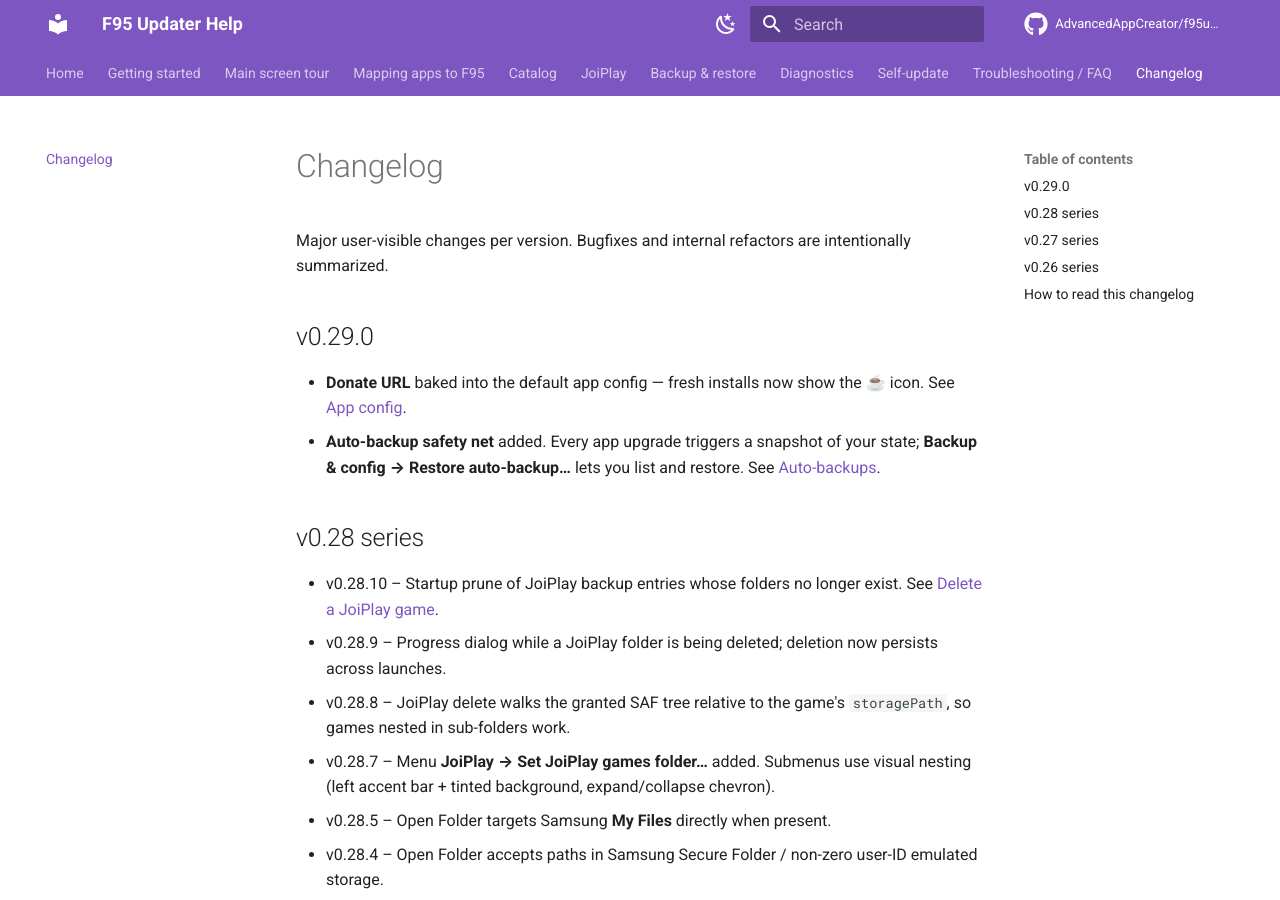
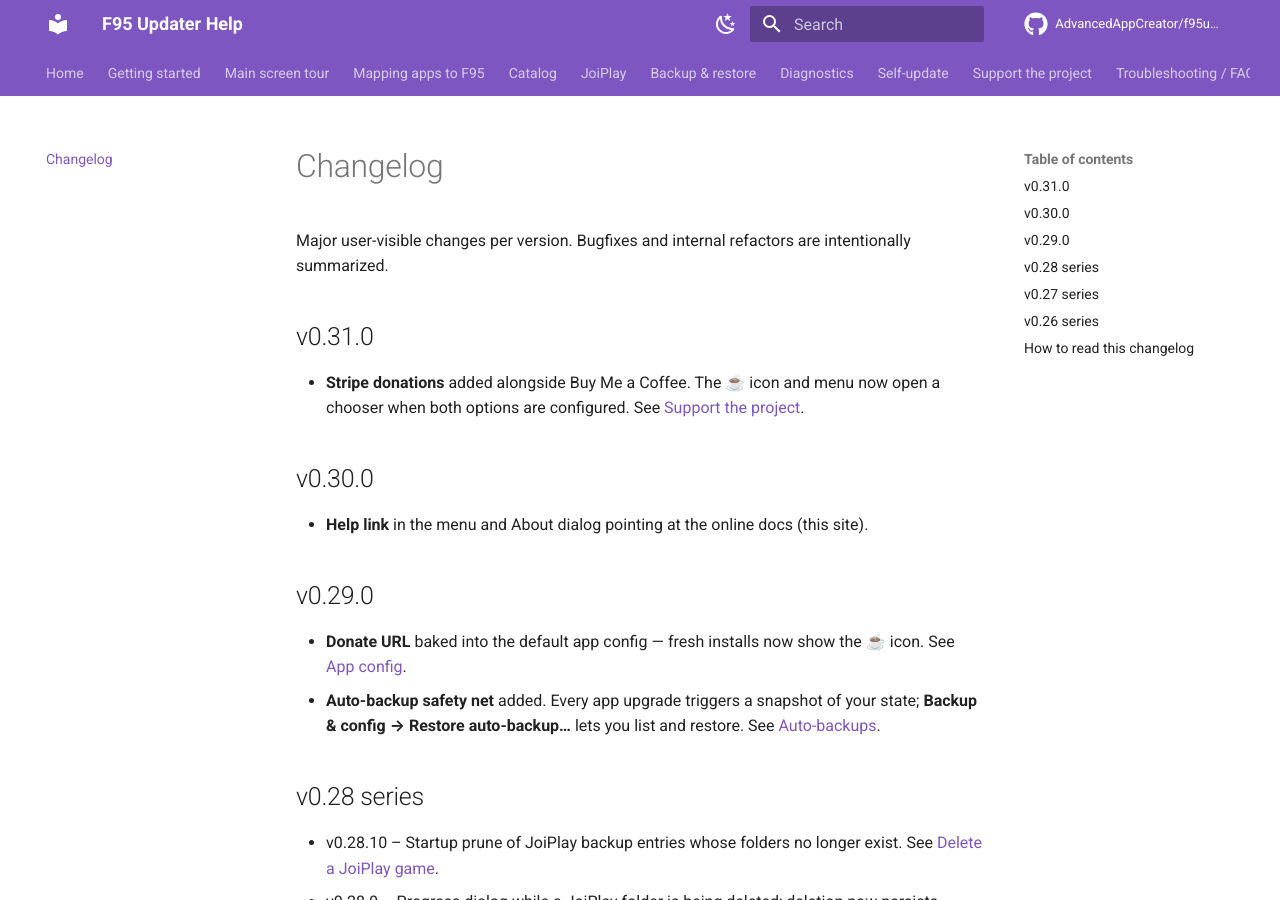
Before and after one commit to AdvancedAppCreator/f95updater-releases, an MkDocs documentation site: the page built from docs/changelog.md, in a window 1280 px wide and 900 px high. Built offline with MkDocs 1.6.1 and Material for MkDocs 9.7.7, drawn with Linux system fonts in a browser that asks for light colours; comment, search, counter and statistics services are not loaded.

Commit message:
docs: support page + Stripe donation; bump nav and app-config sample

```diff
--- a/docs/changelog.md
+++ b/docs/changelog.md
@@ -7,6 +7,17 @@ last_updated: 2026-05-18
 
 Major user-visible changes per version. Bugfixes and internal refactors are
 intentionally summarized.
+
+## v0.31.0
+
+- **Stripe donations** added alongside Buy Me a Coffee. The ☕ icon and menu
+  now open a chooser when both options are configured. See
+  [Support the project](support.md).
+
+## v0.30.0
+
+- **Help link** in the menu and About dialog pointing at the online docs
+  (this site).
 
 ## v0.29.0
 
--- a/mkdocs.yml
+++ b/mkdocs.yml
@@ -94,5 +94,6 @@ nav:
       - Verbose mode: diagnostics/verbose.md
       - Uploading logs: diagnostics/upload.md
   - Self-update: self-update.md
+  - Support the project: support.md
   - Troubleshooting / FAQ: faq.md
   - Changelog: changelog.md
```
Also changed, not shown: docs/backup/app-config.md (+2 -1 lines), docs/support.md (added, +51 -0 lines).
